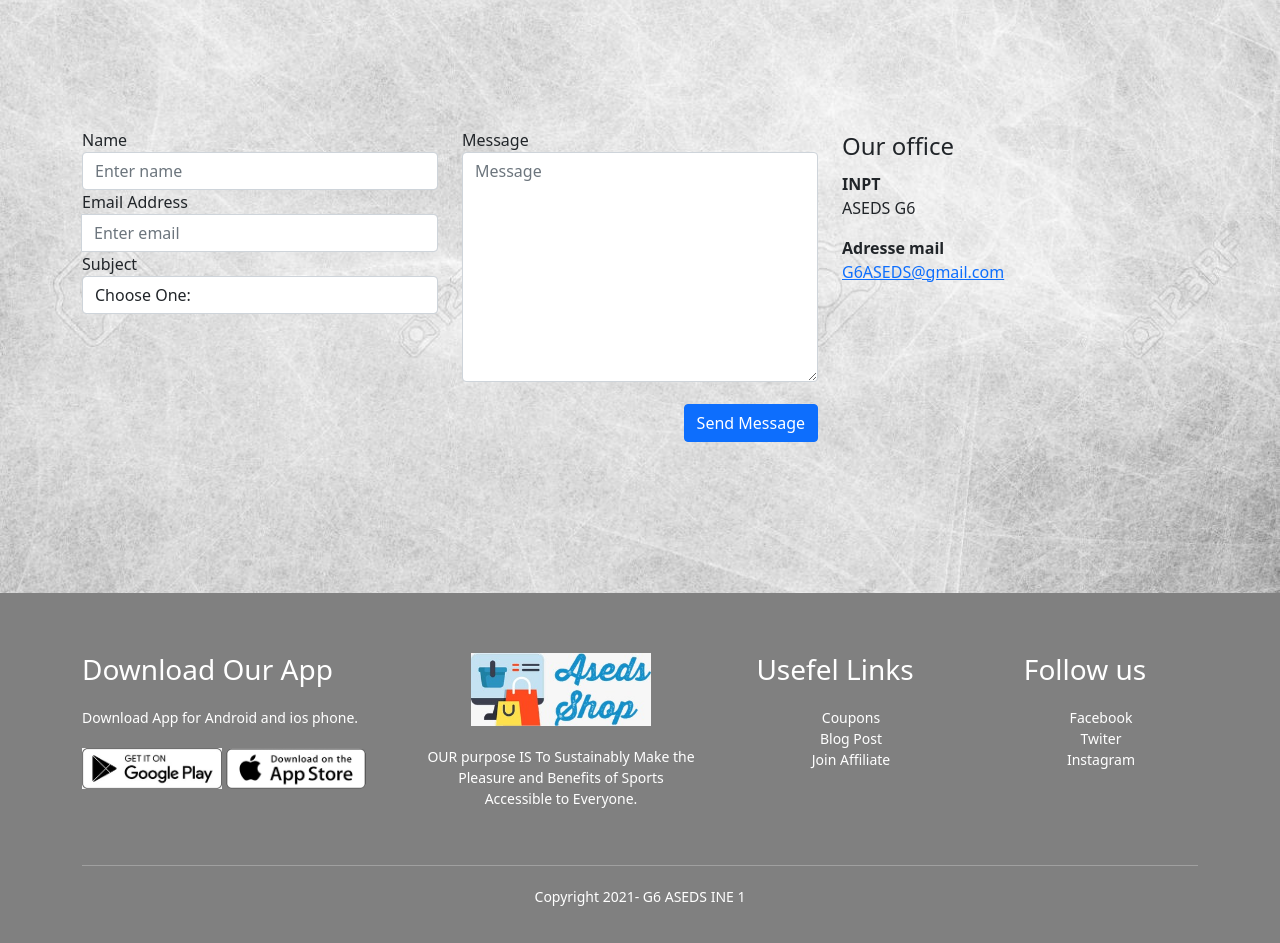
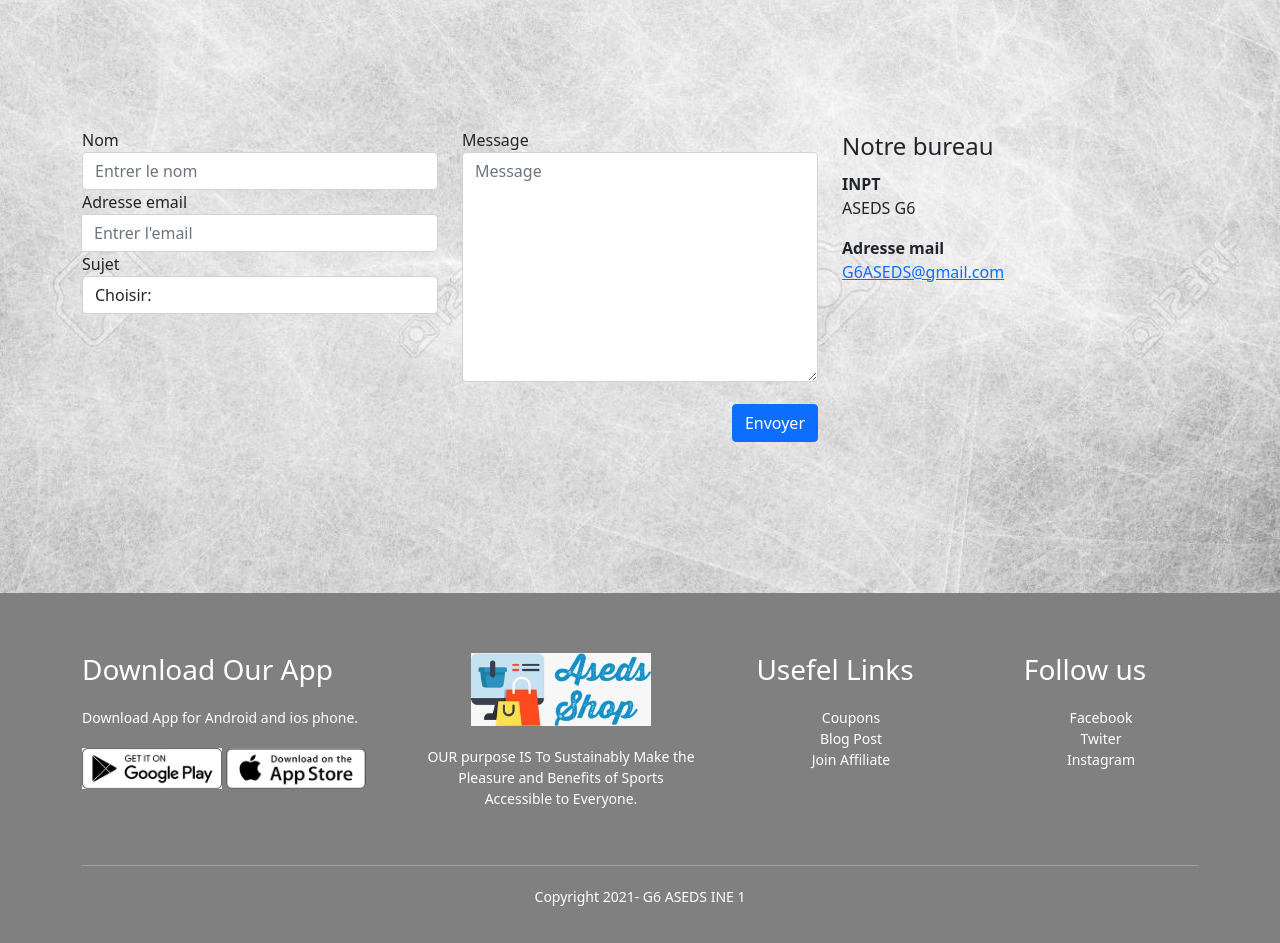
Before and after one commit to salima-2000/Site-e-commerce, a PHP site: page /shope_5/contact_us.php in a window 1280 px wide. Shown: the part 173-1116 px from the top of the page. Run offline with PHP 8.4, Linux system fonts and the light colour scheme; data comes from the database, SQL or seed files in the repository.

Commit message:
Update contact_us.php

```diff
--- a/shope_5/contact_us.php
+++ b/shope_5/contact_us.php
@@ -10,7 +10,7 @@ $contact_nameErr=$contact_messageErr=$contact_emailErr=$contact_subjectErr="";
 $contact_msg="";
 if ($_SERVER["REQUEST_METHOD"] == "POST") {
     if (empty($_POST["name"])) {
-        $contact_nameErr = "Name is required";
+        $contact_nameErr = "Le nom est requis";
       } else {
         $contact_name = test_input($_POST["name"]);
       }
@@ -18,21 +18,21 @@ if ($_SERVER["REQUEST_METHOD"] == "POST") {
 
 if ($_SERVER["REQUEST_METHOD"] == "POST") {
     if (empty($_POST["message"])) {
-        $contact_messageErr = "Message is required";
+        $contact_messageErr = "Le message est requis.";
     } else {
         $contact_message = test_input($_POST["message"]);
     }
 }
 if ($_SERVER["REQUEST_METHOD"] == "POST") {
     if (empty($_POST["email"])) {
-        $contact_emailErr = "Email is required";
+        $contact_emailErr = "Email is requis";
     } else {
         $contact_email = test_input($_POST["email"]);
     }
 }
 if ($_SERVER["REQUEST_METHOD"] == "POST") {
     if ($_POST["subject"]==="na") {
-        $contact_subjectErr = "Subject is required";
+        $contact_subjectErr = "Sujet est requis";
 
     } else {
         $contact_subject = test_input($_POST["subject"]);
@@ -52,7 +52,7 @@ if(isset($_POST["insert"]))  {
           $contact_query = "INSERT INTO messagerie(expediteur,message,email,subject)
           VALUES ('$contact_name','$contact_message','$contact_email','$contact_subject')";
           mysqli_query($link, $contact_query);
-          $contact_msg="message envoyer";
+          $contact_msg="Message envoyé";
 
 
      }
@@ -90,27 +90,27 @@ body{
                                   <div class="col-md-6">
                                       <div class="form-group">
                                           <label for="name">
-                                              Name</label>
-                                          <input type="text" name="name" class="form-control" id="name" placeholder="Enter name" required="required" />
+                                              Nom</label>
+                                          <input type="text" name="name" class="form-control" id="name" placeholder="Entrer le nom" required="required" />
                                           <?php echo $contact_nameErr ?>
                                       </div>
                                       <div class="form-group">
                                           <label for="email">
-                                              Email Address</label>
+                                              Adresse email</label>
                                           <div class="input-group">
                                               <span class="input-group-addon"><span class="glyphicon glyphicon-envelope"></span>
                                               </span>
-                                              <input type="email" class="form-control" name="email" id="email" placeholder="Enter email" required="required" /></div>
+                                              <input type="email" class="form-control" name="email" id="email" placeholder="Entrer l'email" required="required" /></div>
                                               <?php echo $contact_emailErr ?>
                                       </div>
                                       <div class="form-group">
                                           <label for="subject">
-                                              Subject</label>
+                                              Sujet</label>
                                           <select id="subject" name="subject" class="form-control" required="required">
-                                              <option value="na" selected="">Choose One:</option>
+                                              <option value="na" selected="">Choisir:</option>
                                               <option value="service">Services</option>
                                               <option value="suggestions">Suggestions</option>
-                                              <option value="product">help</option>
+                                              <option value="product">Aide</option>
                                           </select>
                                           <div style="color:red;" ><?php echo $contact_subjectErr ?></div>
                                       </div>
@@ -126,7 +126,7 @@ body{
                                       </div>
                                   </div>
                                   <div style="margin-top:3%;margin-bottom:3%;" class="col-md-12">
-                                      <input type="submit" name="insert" class="btn btn-primary pull-right" id="btnContactUs" value="Send Message">
+                                      <input type="submit" name="insert" class="btn btn-primary pull-right" id="btnContactUs" value="Envoyer">
 
                                   </div>
                               </div>
@@ -135,7 +135,7 @@ body{
                       </div>
                       <div class="col-md-4">
                           <form>
-                          <legend><span class="glyphicon glyphicon-globe"></span> Our office</legend>
+                          <legend><span class="glyphicon glyphicon-globe"></span>Notre bureau</legend>
                           <address>
                               <strong>INPT</strong><br>
                             ASEDS G6<br>
```
